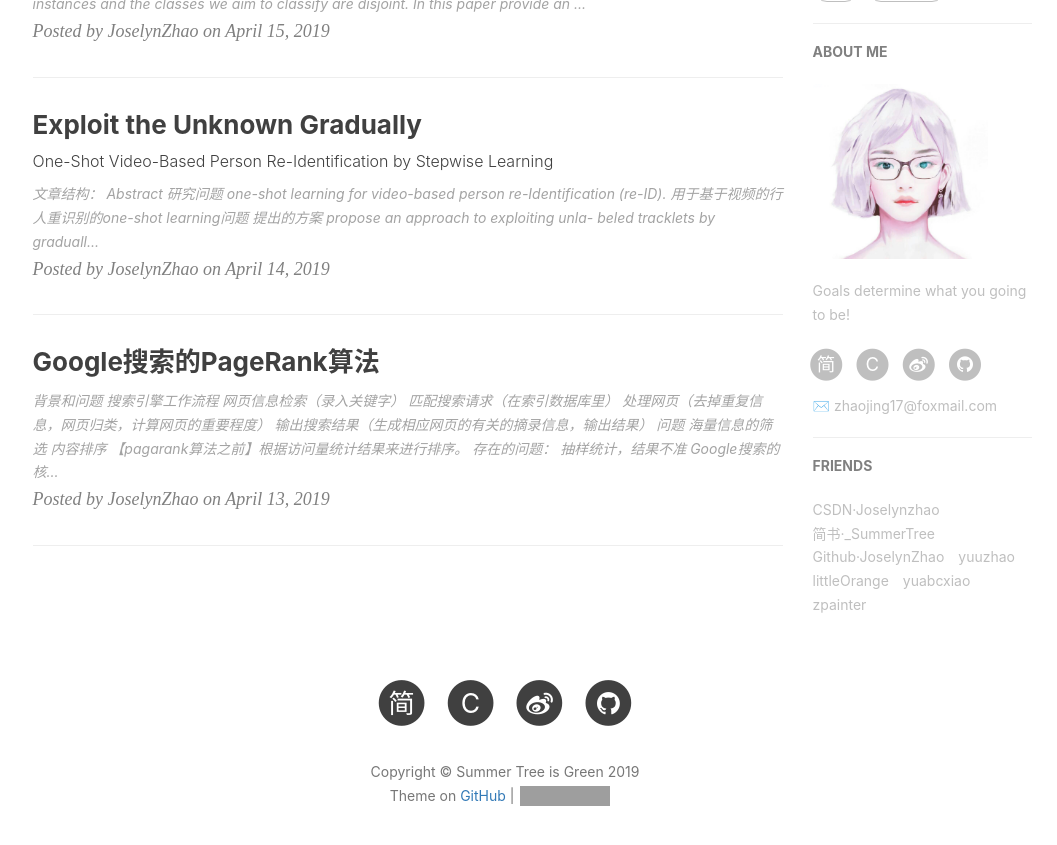
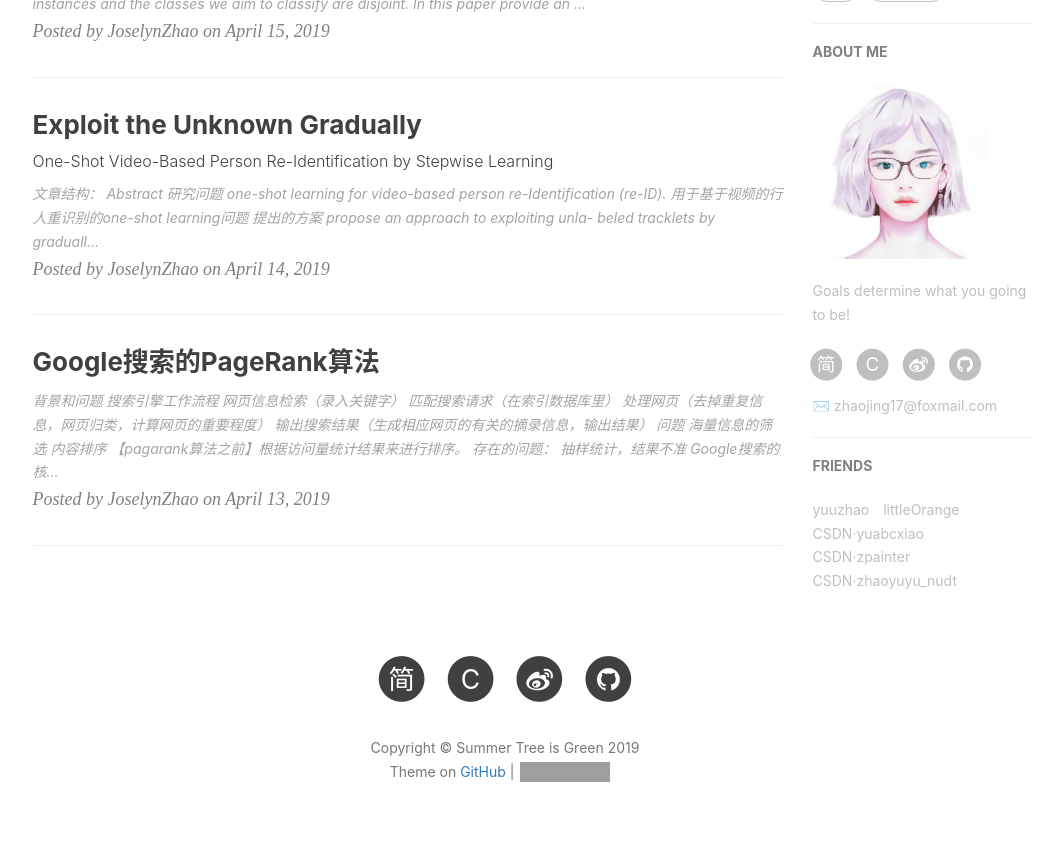
Before and after one commit to sxh1214/sxh1214.github.io, a Jekyll site: the page built from index.html, in a window 1280 px wide and 900 px high, scrolled down 662 px. Shown: the top 845 px of the window, without its empty margins (135-1192 px from the left). Built offline with Jekyll 4.4.1, drawn with Linux system fonts in a browser that asks for light colours; nearby versions of some CDN libraries; the list of posts is cut into pages by our own code; comment, search, counter and statistics services are not loaded; grey boxes are pictures that could not be loaded.

Commit message:
Update _config.yml

```diff
--- a/_config.yml
+++ b/_config.yml
@@ -100,31 +100,22 @@
 # Friends
 friends: [
     {
-        title: "CSDN·Joselynzhao",
-        href: "https://blog.csdn.net/NGUever15"
-    },{
-        title: "简书·_SummerTree",
-        href: "https://www.jianshu.com/u/4ce1c18ec636"
-    },{
-        title: "Github·JoselynZhao",
-        href: "https://github.com/zhaojing1995"
-    },{
         title: "yuuzhao",
         href: "http://yuuzhao.top"
     },{
         title: "littleOrange",
         href: "https://littleorange.site/"
     },{
-        title: "yuabcxiao",
+        title: "CSDN·yuabcxiao",
         href: "https://blog.csdn.net/yuabcxiao/"
     },{
-        title: "zpainter",
+        title: "CSDN·zpainter",
         href: "https://blog.csdn.net/zpainter/"
     }
-#     ,{
-#         title: "zhaoyuyu_nudt",
-#         href: "https://me.csdn.net/yinxian9019"
-#     }
+    ,{
+        title: "CSDN·zhaoyuyu_nudt",
+        href: "https://me.csdn.net/yinxian9019"
+    }
 ]
 
 theme: jekyll-theme-cayman
```
